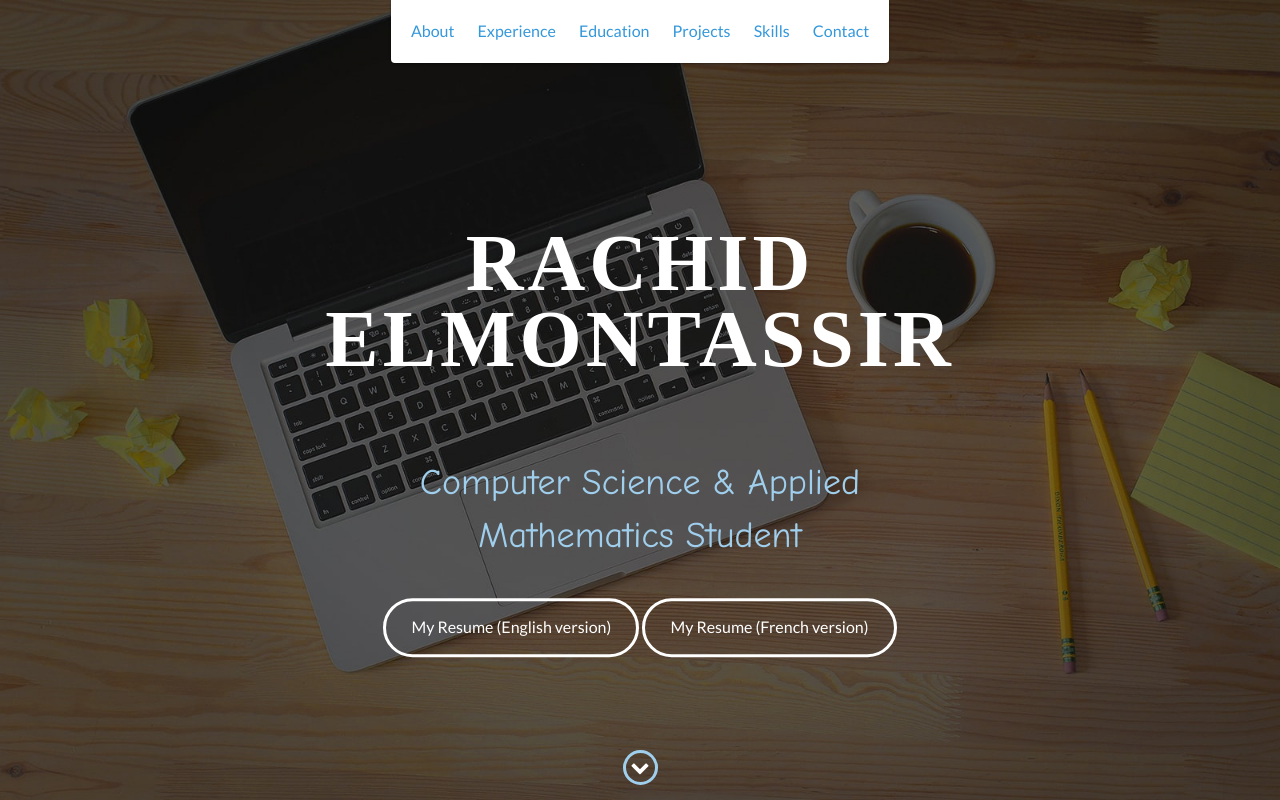
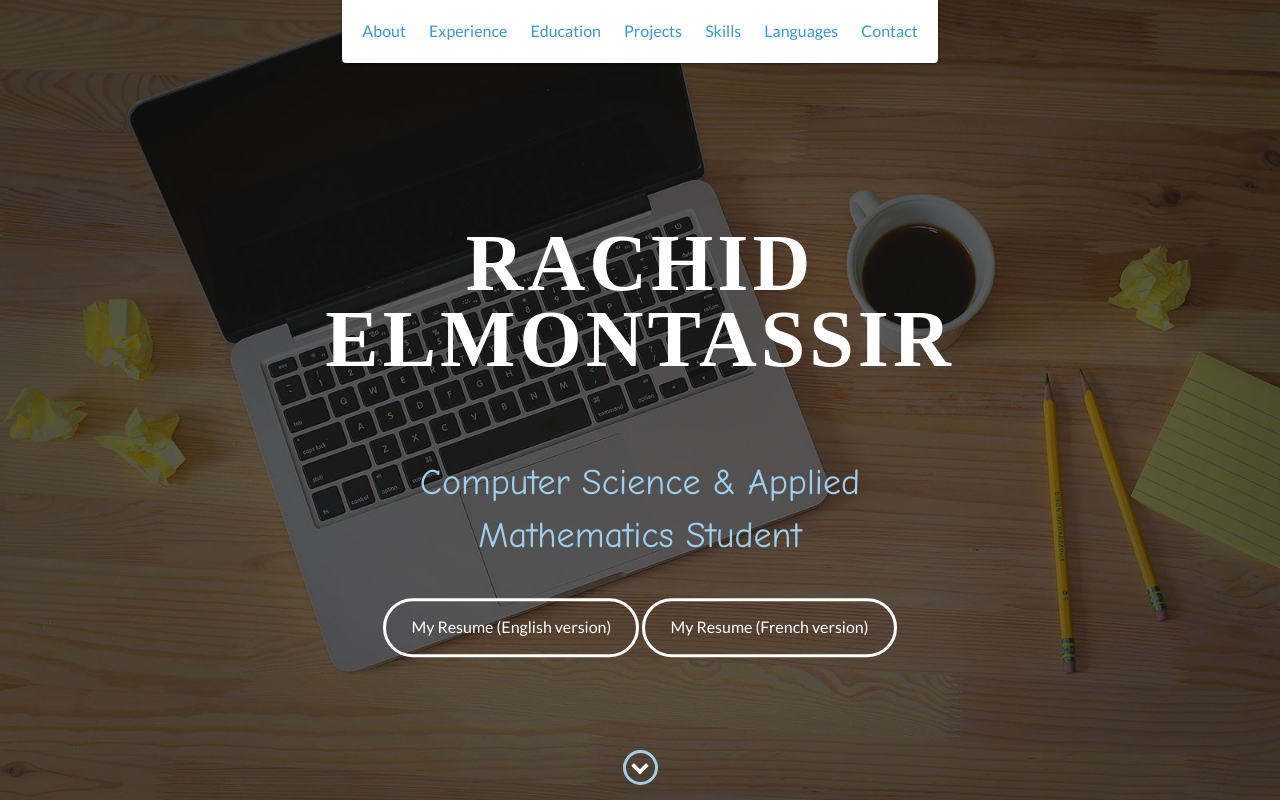
Before and after one commit to relmonta/relmonta.github.io, a website: page index.html in a window 1280 px wide. Shown: the top 800 px of the page. Drawn offline with nearby package versions, Linux system fonts and the light colour scheme.

Commit message:
changing cv

```diff
--- a/index.html
+++ b/index.html
@@ -38,6 +38,9 @@
             </li>
             <li>
                 <a href="#skills">Skills</a>
+            </li>
+            <li>
+                <a href="#skills">Languages</a>
             </li>
             <li>
                 <a href="#contact">Contact</a>
```
